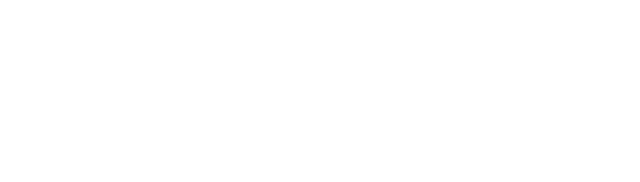
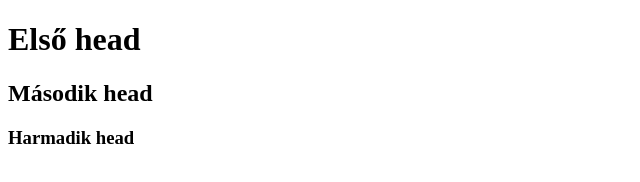
Before and after one commit to tenkesnet/pallas146, a plain HTML site: page index.html in a window 1280 px wide. Shown: the whole page, without its empty margins (0-640 px from the left). Drawn offline with Linux system fonts and the light colour scheme.

Commit message:
Head tagek

```diff
--- a/index.html
+++ b/index.html
@@ -1,14 +1,17 @@
 <!DOCTYPE html>
-<html lang="en">
+<html>
 
 <head>
     <meta charset="UTF-8">
     <meta http-equiv="X-UA-Compatible" content="IE=edge">
     <meta name="viewport" content="width=device-width, initial-scale=1.0">
-    <title>Teszt oldal</title>
+    <title>2. óra</title>
 </head>
 
 <body>
+    <h1>Első head</h1>
+    <h2>Második head</h2>
+    <h3>Harmadik head</h3>
 
 </body>
 
```
